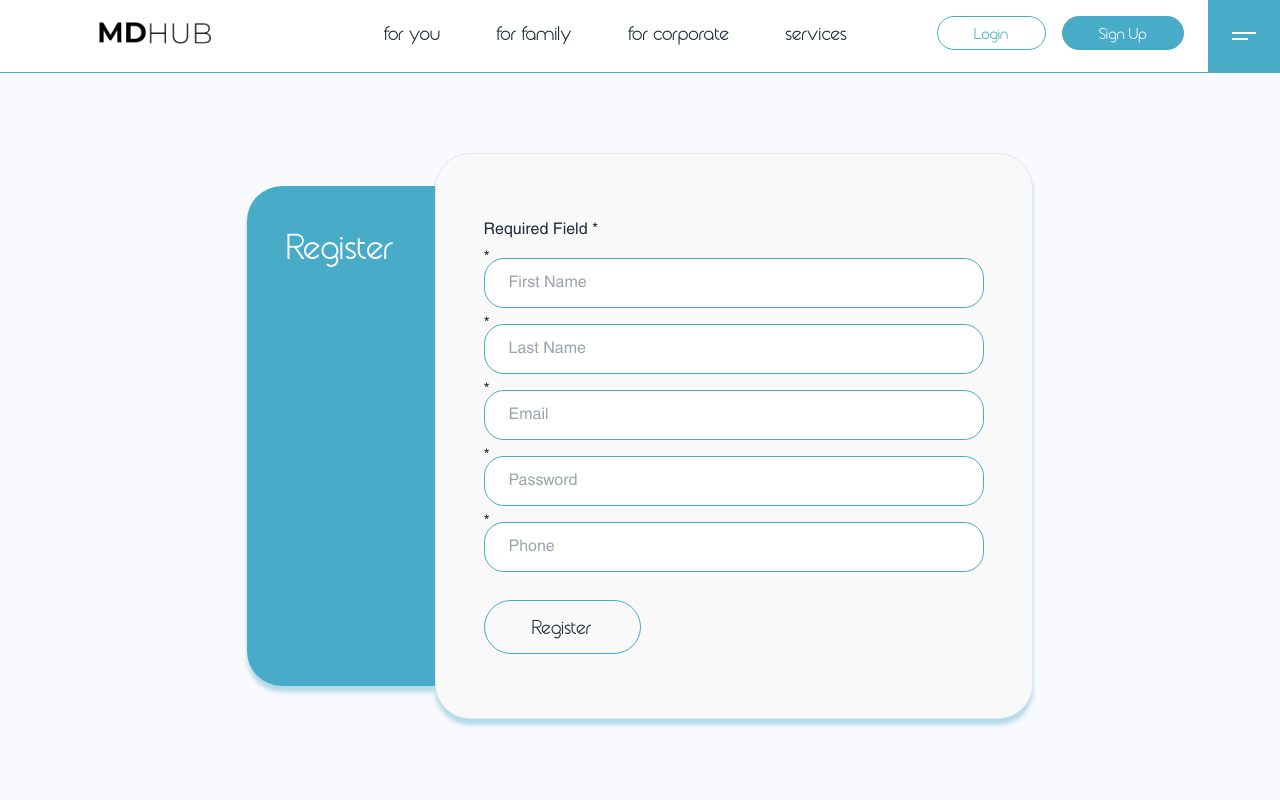
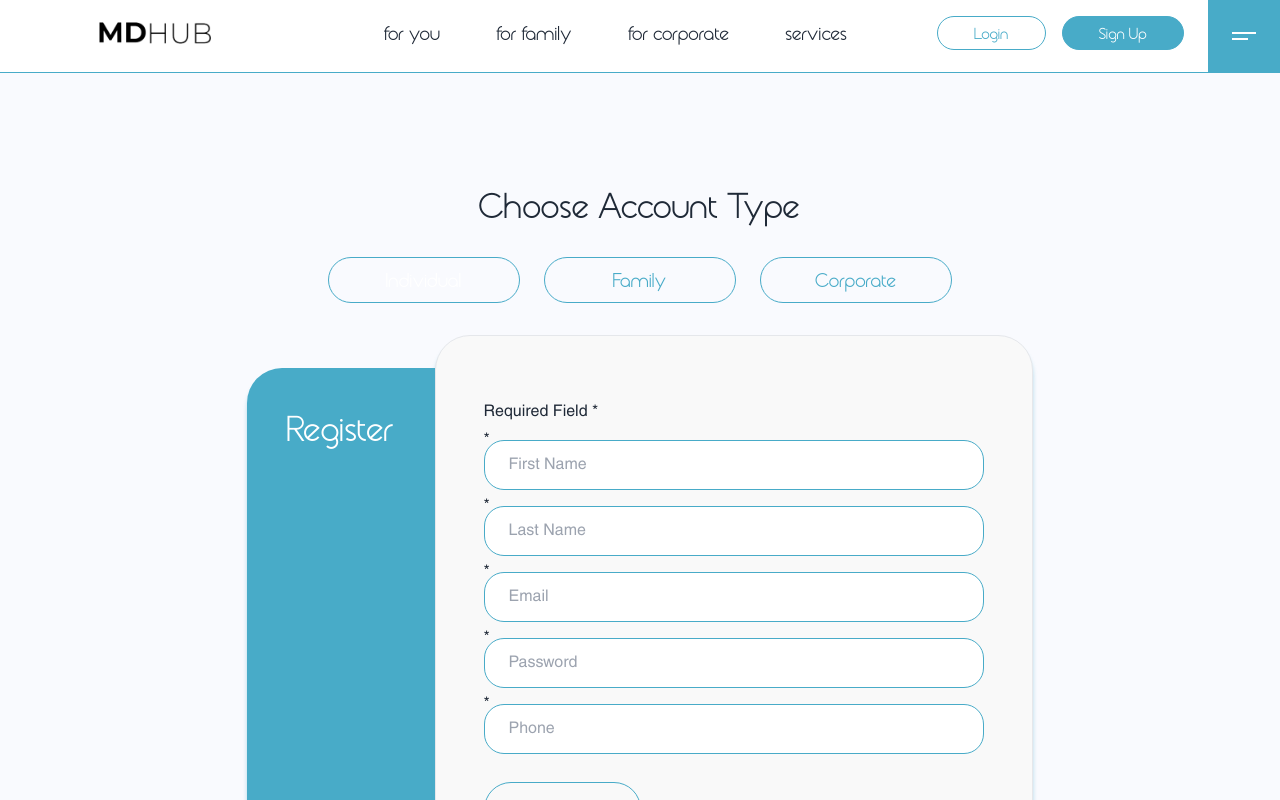
Before and after one commit to DenisLo-master/MdHub, a React (Vite) app: page /register in a window 1280 px wide. Shown: the top 800 px of the page. Built offline with nearby package versions, Linux system fonts and the light colour scheme.

Commit message:
added account types

```diff
--- a/src/pages/Signup/Signup.jsx
+++ b/src/pages/Signup/Signup.jsx
@@ -43,7 +43,22 @@ const Signup = () => {
   }
 
   return (
-    <section className="py-20 flex justify-center text-white">
+    <section className="py-20 font-main">
+      <div className="space-y-4 flex flex-col items-center py-8">
+        <h2 className="text-4xl text-center pb-4">Choose Account Type</h2>
+        <div className="flex justify-center gap-x-6 text-primary">
+          <button type="submit" className={`w-48 bg-primary text-white rounded-full text-xl hover:ring-1 hover:ring-primary px-16 py-2 border flex justify-center items-center border-primary bg-transparent`}>
+            Individual
+          </button>
+          <button type="submit" className={`w-48 rounded-full text-xl hover:ring-1 hover:ring-primary px-16 py-2 border flex justify-center items-center border-primary bg-transparent`}>
+            Family
+          </button>
+          <button type="submit" className={`w-48 rounded-full text-xl hover:ring-1 hover:ring-primary px-16 py-2 border flex justify-center items-center border-primary bg-transparent`}>
+            Corporate
+          </button>
+        </div>
+      </div>
+      <div className="flex justify-center text-white">
       <article className="flex items-center">
         <div className="bg-primary rounded-tl-[35px] rounded-bl-[35px] p-10 font-main space-y-4 h-[500px] shadow-cardService">
           <h1 className="text-4xl">Register</h1>
@@ -109,7 +124,9 @@ const Signup = () => {
           </form>
         </div>
       </article>
+      </div>
     </section>
+
   )
 }
 
```
